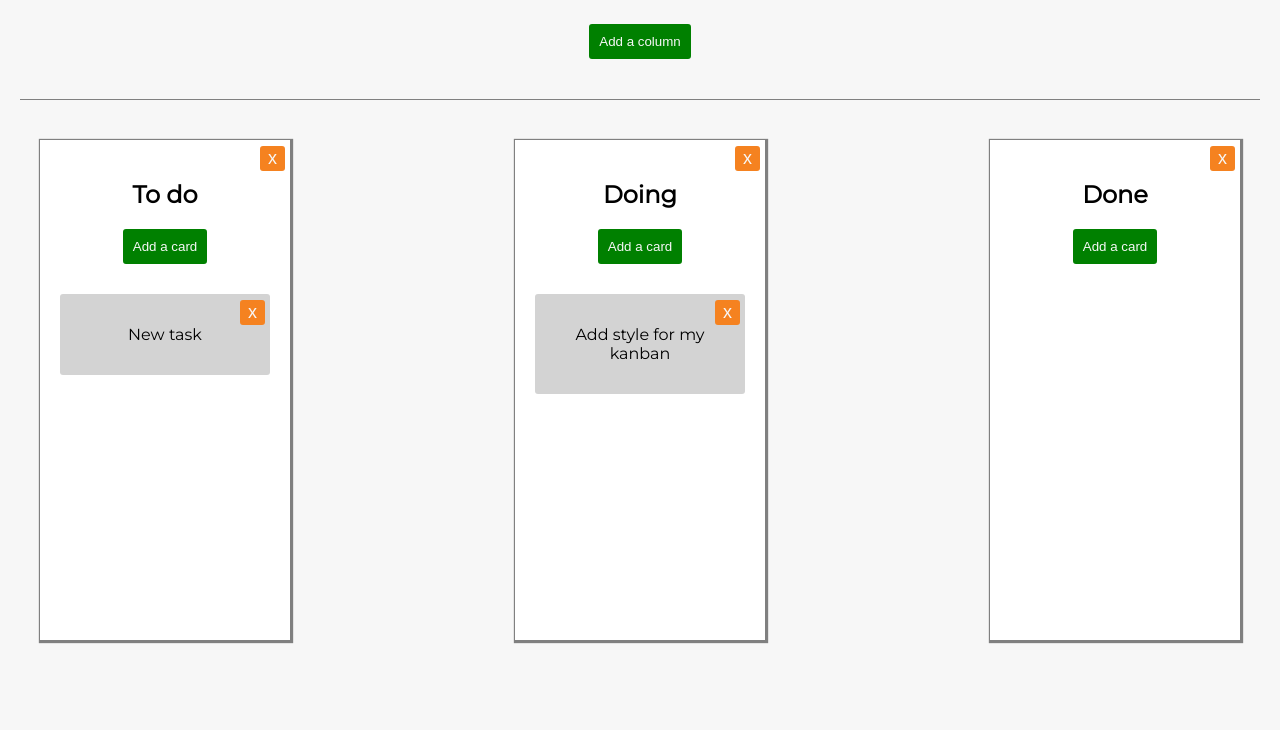
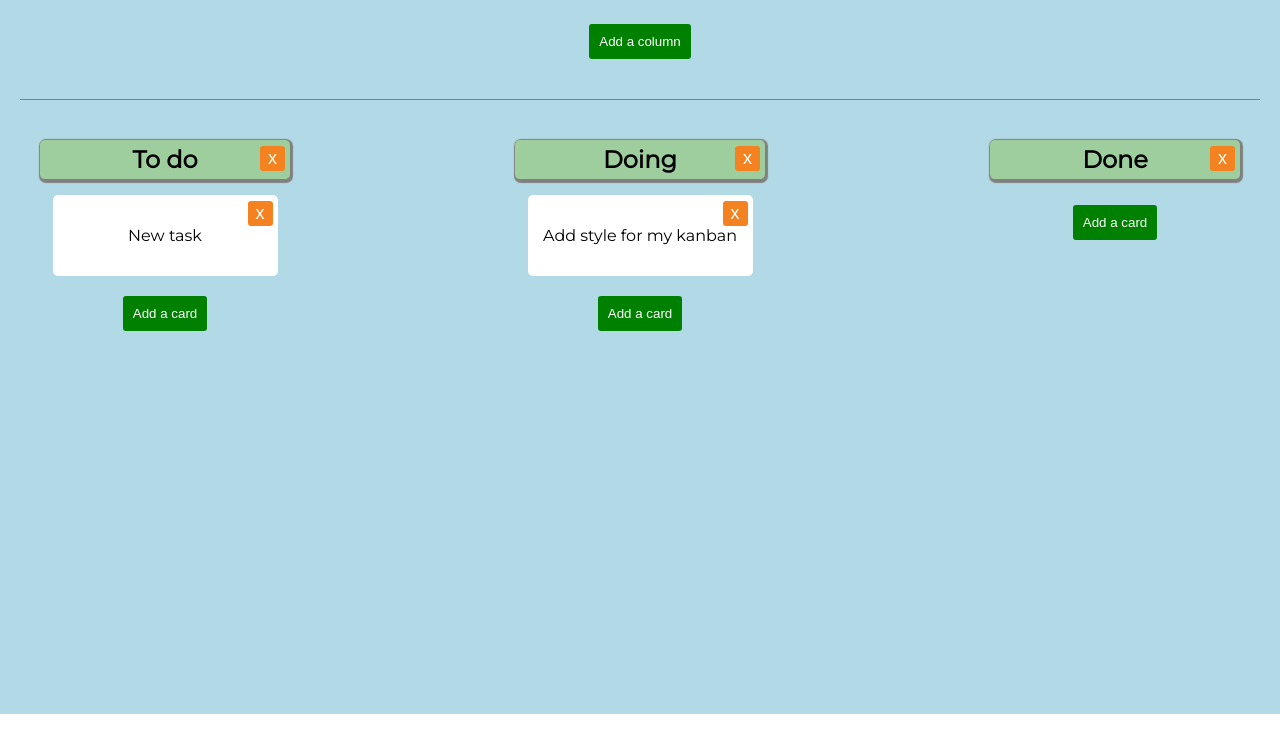
Before and after one commit to Kolumbryna22/Budujemu-wlasny-kanban, a website: page index.html in a window 1280 px wide. Shown: the part 86-840 px from the top of the page. After the commit the page ends 800 px from the top, so only its background shows below. Drawn offline with nearby package versions, Linux system fonts and the light colour scheme.

Commit message:
Improve style

```diff
--- a/js/script.js
+++ b/js/script.js
@@ -51,8 +51,8 @@ $(function() {
             // construction column element
             $column.append($columnTitle)
                 .append($columnDelete)
-                .append($columnAddCard)
-                .append($columnCardList);
+                .append($columnCardList)
+                .append($columnAddCard);
 
             return $column;
         };
--- a/sass/_board.scss
+++ b/sass/_board.scss
@@ -12,7 +12,7 @@
 
 .logo {
     position: relative;
-	border-top: 80px solid $color-card-background;
+	border-top: 80px solid $color-primary;
 	border-left: 25px solid transparent;
 	border-right: 25px solid transparent;
 	height: 0;
--- a/sass/_buttons.scss
+++ b/sass/_buttons.scss
@@ -1,10 +1,10 @@
 .btn-create,
 .btn-create-column {
-    @include button-style($color-btn-add, $color-background, 3px);
+    @include button-style($color-btn-add, $color-primary, 3px);
 }
 
 .btn-delete {
-    @include button-style($color-btn-delete, $color-background, 3px);
+    @include button-style($color-btn-delete, $color-primary, 3px);
     font-size: 18px;
     padding: 0;
     width: 25px;
--- a/sass/_card.scss
+++ b/sass/_card.scss
@@ -1,10 +1,10 @@
 .card {
     position: relative;
     list-style-type: none;
-    width: 100%;
+    width: 90%;
     padding: 15px;
-    margin-bottom: 20px;
-    background-color: $color-card-background;
+    margin: 0 auto 20px;
+    background-color: $color-primary;
     border-radius: $border-radius;
     word-wrap: break-word;
 }
@@ -14,4 +14,6 @@
     border-radius: $border-radius;
     list-style-type: none;
     height: 60px;
+    width: 85%;
+    margin: 0 auto 20px;
 }
--- a/sass/_column.scss
+++ b/sass/_column.scss
@@ -9,12 +9,8 @@
 .column {
     position: relative;
     margin-bottom: 30px;
-    padding: 20px;
     max-width: 250px;
     width: 100%;
-    box-shadow: 1px 1px 1px 2px $color-dark;
-    min-height: 500px;
-    background-color: $color-column;
 
     .btn-create {
         margin-bottom: 30px;
@@ -25,13 +21,25 @@
     border: 3px dashed $color-dark;
     border-radius: $border-radius;
     list-style-type: none;
-    height: 500px;
+    height: 400px;
     width: 250px;
 }
 
 .column-card-list {
     @include clear-mp;
-    height: 100%;
+    min-height: 10px;
+}
+
+.column-title {
+    @include clear-mp;
+    width: 100%;
+    padding: 5px 30px;
+    margin-bottom: 15px;
+    border-bottom: 1px solid $color-dark;
+    background-color: $color-title;
+    border-radius: $border-radius;
+    box-shadow: 1px 1px 1px 2px $color-dark;
+    word-wrap: break-word;
 }
 
 @media (max-width: 600px) {
--- a/sass/_variables.scss
+++ b/sass/_variables.scss
@@ -1,11 +1,11 @@
 @import url('https://fonts.googleapis.com/css?family=Montserrat');
 $font: 'Montserrat', sans-serif;
 
-$color-background: #f7f7f7;
-$color-column: white;
+$color-background: rgb(178, 217, 230);
+$color-primary: white;
 $color-btn-add: green;
 $color-btn-delete: #f58220;
-$color-card-background: lightgrey;
 $color-dark: grey;
+$color-title: rgb(158, 206, 158);
 
-$border-radius: 3px;
+$border-radius: 5px;
```
Also changed, not shown: css/style.css, 2 other files.
